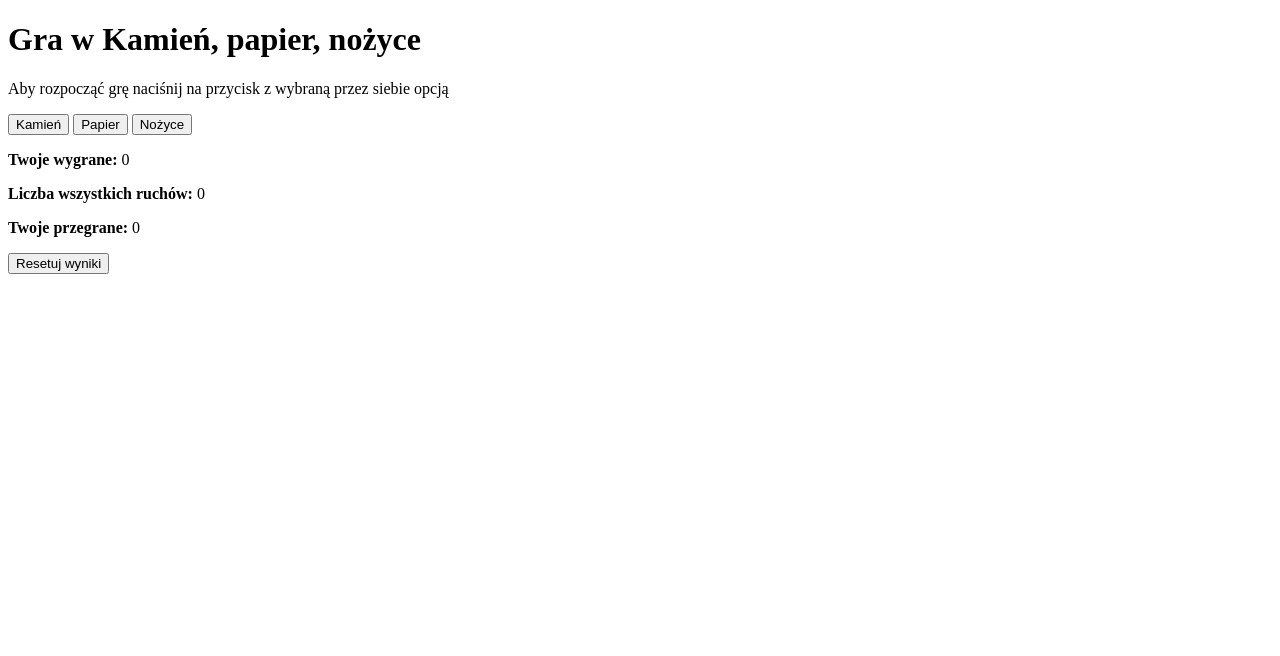
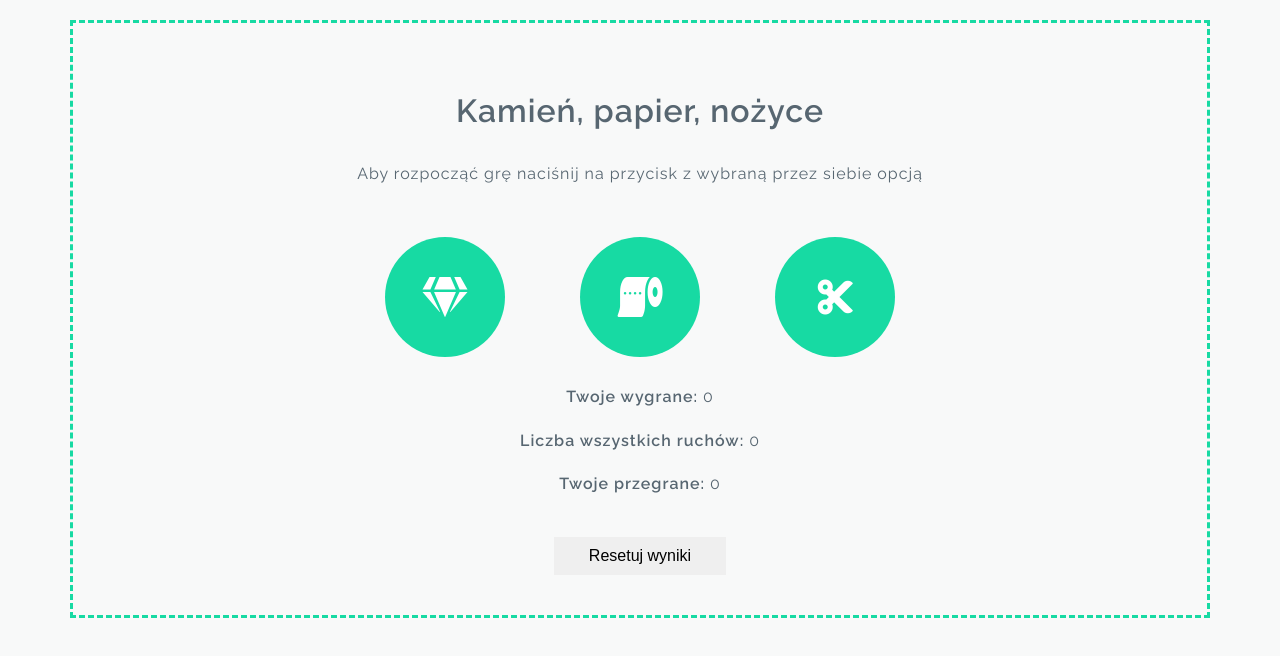
Before and after one commit to deidrah/javascript-prework, a website: page index.html in a window 1280 px wide. Drawn offline with Linux system fonts and the light colour scheme.

Commit message:
adding styles to the game

```diff
--- a/index.html
+++ b/index.html
@@ -4,15 +4,16 @@
 	<meta charset="UTF-8">
 	<title>Kamień, papier, nożyce</title>
 	<link rel="stylesheet" href="css/style.css">
+	<link rel="stylesheet" href="https://use.fontawesome.com/releases/v5.5.0/css/all.css">
 </head>
 <body>
 	<div class="container">
-    <h1>Gra w Kamień, papier, nożyce</h1>
+    <h1>Kamień, papier, nożyce</h1>
     <p>Aby rozpocząć grę naciśnij na przycisk z wybraną przez siebie opcją</p>
 		<div id="buttons">
-      <button id="play-rock">Kamień</button>
-      <button id="play-paper">Papier</button>
-      <button id="play-scissors">Nożyce</button>
+      <button id="play-rock"><i class="fas fa-gem"></i></button>
+      <button id="play-paper"><i class="fas fa-toilet-paper"></i></button>
+      <button id="play-scissors"><i class="fas fa-cut"></i></button>
     </div>
 		<div id="messages"></div>
     <div id="result">
--- a/sass/style.scss
+++ b/sass/style.scss
@@ -0,0 +1,98 @@
+/* Fonts */
+
+@import url('https://fonts.googleapis.com/css2?family=M+PLUS+Rounded+1c:wght@300&family=Raleway:wght@100;300;400;600&family=Signika&display=swap');
+
+/* Variables */
+
+$font-one: 'M PLUS Rounded 1c', sans-serif;
+$font-two: 'Raleway', sans-serif;
+$font-three: 'Signika', sans-serif;
+$color-one: #fff;
+$color-two: #576671;
+$color-three: #17DAA3;
+$color-four: #EDEFF1;
+$color-five: #87949E;
+$color-six: #EDEFF15E;
+
+/* Global */
+
+*, *::before, *::after {
+    box-sizing: border-box;
+}
+
+body {
+    margin: 0;
+    background: $color-six;
+    color: $color-two;
+    font-size: 16px;
+    line-height: 1.7;
+    font-family: $font-two;
+    letter-spacing: 1px;
+}
+
+.container {
+    max-width: 1140px;
+    margin: 20px auto;
+    padding: 40px;
+    position: relative;
+    border: 3px dashed $color-three;
+    text-align: center;
+}
+
+/* Game */
+
+#buttons button {
+  display: inline-block;
+  margin: 24px auto 0 auto;
+  padding: 10px 35px;
+  border: 0;
+  border-radius: 50px;
+  font-size: 16px;
+  text-align: center;
+  text-decoration: none;
+  cursor: pointer;
+  background-color: transparent;
+  transition: 0.25s;
+  &:hover, &:focus {
+    transform: translateY(-0.25em);
+    i {
+      filter: brightness(80%);
+    }
+  }
+  i {
+    font-size: 40px;
+    background: $color-three;
+    width: 120px;
+    height: 120px;
+    line-height: 120px;
+    text-align: center;
+    color: $color-one;
+    border-radius: 50%;
+    transition: 0.25s;
+  }
+}
+
+button:disabled {
+  i {
+    background: $color-five !important;
+    color: $color-two !important;
+  }
+}
+
+#reset--scores {
+  display: inline-block;
+  margin: 24px auto 0 auto;
+  padding: 10px 35px;
+  border: 0;
+  font-size: 16px;
+  text-align: center;
+  text-decoration: none;
+  cursor: pointer;
+  transition: 0.25s;
+  &:hover, &:focus {
+    transform: translateY(-0.25em);
+    i {
+      filter: brightness(80%);
+    }
+  }
+}
```
Also changed, not shown: css/style.css, 1 other file.
